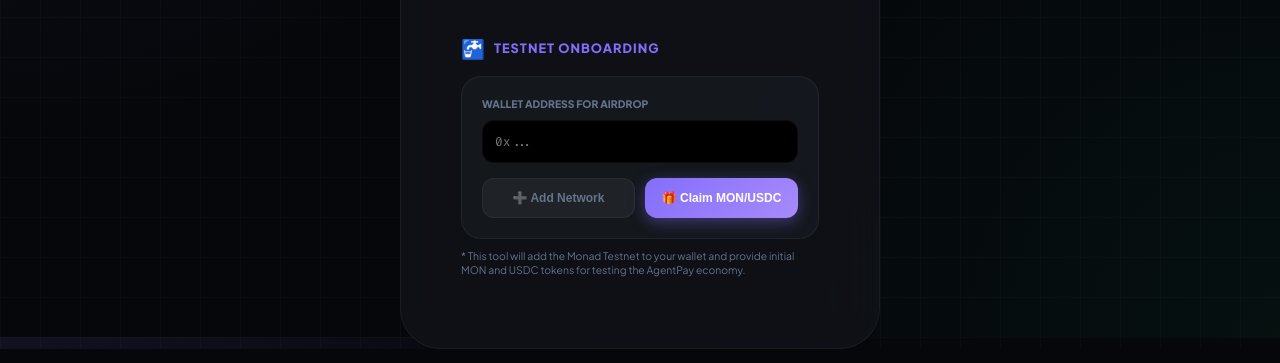
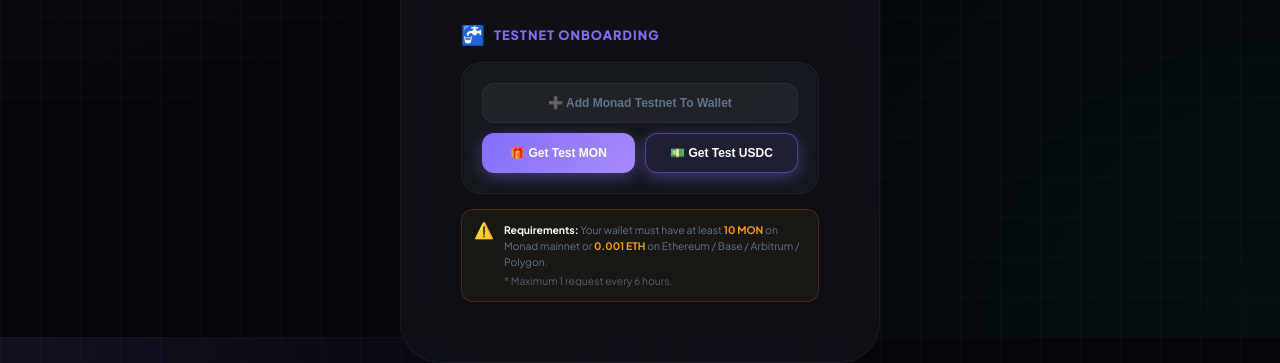
Before and after one commit to oneblocks/agentpay, a plain HTML site: page web/index.html in a window 1280 px wide. Shown: the part 463-826 px from the top of the page. Drawn offline with nearby package versions, Linux system fonts and the light colour scheme.

Commit message:
fix faucet1

```diff
--- a/web/index.html
+++ b/web/index.html
@@ -755,29 +755,38 @@
                 </h4>
                 <div
                     style="background:rgba(255,255,255,0.03); border:1px solid var(--border); border-radius:20px; padding:20px;">
-                    <label
-                        style="font-size:0.65rem; font-weight:800; color:var(--text-dim); text-transform:uppercase; display:block; margin-bottom:10px;">Wallet
-                        Address for Airdrop</label>
-                    <input id="faucetAddr" placeholder="0x..."
-                        style="width:100%; padding:12px; background:#000; border:1px solid var(--border); border-radius:12px; color:white; margin-bottom:15px; font-family:'Fira Code'; font-size:0.8rem; outline:none; transition:border-color 0.3s;">
-
-                    <div style="display:grid; grid-template-columns: 1fr 1fr; gap:10px;">
+                    <div style="display:grid; grid-template-columns: 1fr; gap:10px; margin-bottom:10px;">
                         <button class="btn btn-ghost"
                             style="font-size:0.75rem; padding:12px; justify-content:center; border-radius:12px;"
                             onclick="addMonadNetwork()">
-                            ➕ Add Network
+                            ➕ Add Monad Testnet To Wallet
                         </button>
-                        <button class="btn btn-primary" id="faucetBtn"
+                    </div>
+                    <div style="display:grid; grid-template-columns: 1fr 1fr; gap:10px;">
+                        <button class="btn btn-primary"
                             style="font-size:0.75rem; padding:12px; justify-content:center; border-radius:12px; background:var(--primary-gradient);"
-                            onclick="claimTestAssets()">
-                            🎁 Claim MON/USDC
+                            onclick="claimMON()">
+                            🎁 Get Test MON
+                        </button>
+                        <button class="btn btn-primary"
+                            style="font-size:0.75rem; padding:12px; justify-content:center; border-radius:12px; border:1px solid rgba(131,110,251,0.5); background:rgba(131,110,251,0.1);"
+                            onclick="claimUSDC()">
+                            💵 Get Test USDC
                         </button>
                     </div>
                 </div>
-                <p style="font-size:0.65rem; color:var(--text-dim); margin-top:10px; line-height:1.4;">
-                    * This tool will add the Monad Testnet to your wallet and provide initial MON and USDC tokens for
-                    testing the AgentPay economy.
-                </p>
+                <div
+                    style="margin-top:15px; padding:12px; background:rgba(245, 158, 11, 0.05); border:1px solid rgba(245, 158, 11, 0.2); border-radius:12px; display:flex; gap:10px; align-items:flex-start;">
+                    <span style="font-size:1rem; line-height:1;">⚠️</span>
+                    <p style="font-size:0.65rem; color:var(--text-dim); margin:0; line-height:1.5;">
+                        <span style="color:var(--text-main); font-weight:700;">Requirements:</span> Your wallet must
+                        have at least <strong style="color:var(--warning);">10 MON</strong> on Monad mainnet or <strong
+                            style="color:var(--warning);">0.001 ETH</strong> on Ethereum / Base / Arbitrum /
+                        Polygon.<br>
+                        <span style="opacity:0.8; margin-top:4px; display:inline-block;">* Maximum 1 request every 6
+                            hours.</span>
+                    </p>
+                </div>
             </div>
         </div>
     </div>
@@ -2046,30 +2055,12 @@
             }
         }
 
-        async function claimTestAssets() {
-            const addr = document.getElementById('faucetAddr').value.trim();
-            if (!addr || !/^0x[a-fA-F0-9]{40}$/.test(addr)) {
-                return alert('Please enter a valid EVM wallet address starts with 0x');
-            }
-
-            const btn = document.getElementById('faucetBtn');
-            const originalText = btn.innerHTML;
-            btn.innerHTML = `<div class="spinner-small" style="display:inline-block; vertical-align:middle; margin-right:6px; border-top-color:#fff;"></div> Requesting...`;
-            btn.disabled = true;
-
-            try {
-                // 仅作为前端入口模拟，不调用后端代码
-                await new Promise(resolve => setTimeout(resolve, 1500));
-
-                let msg = `✅ Tokens are being dispatched. Please check your wallet on Monad Testnet shortly.\n`;
-                msg += `\nTransactions:\n0x${Array(64).fill('a').join('')}\n0x${Array(64).fill('b').join('')}`;
-                alert(msg);
-            } catch (err) {
-                alert('🔌 Error: ' + err.message);
-            } finally {
-                btn.innerHTML = originalText;
-                btn.disabled = false;
-            }
+        function claimMON() {
+            window.open("https://testnet.monad.xyz/", "_blank");
+        }
+
+        function claimUSDC() {
+            window.open("https://faucet.circle.com/", "_blank");
         }
 
         window.addEventListener('load', async () => {
```
